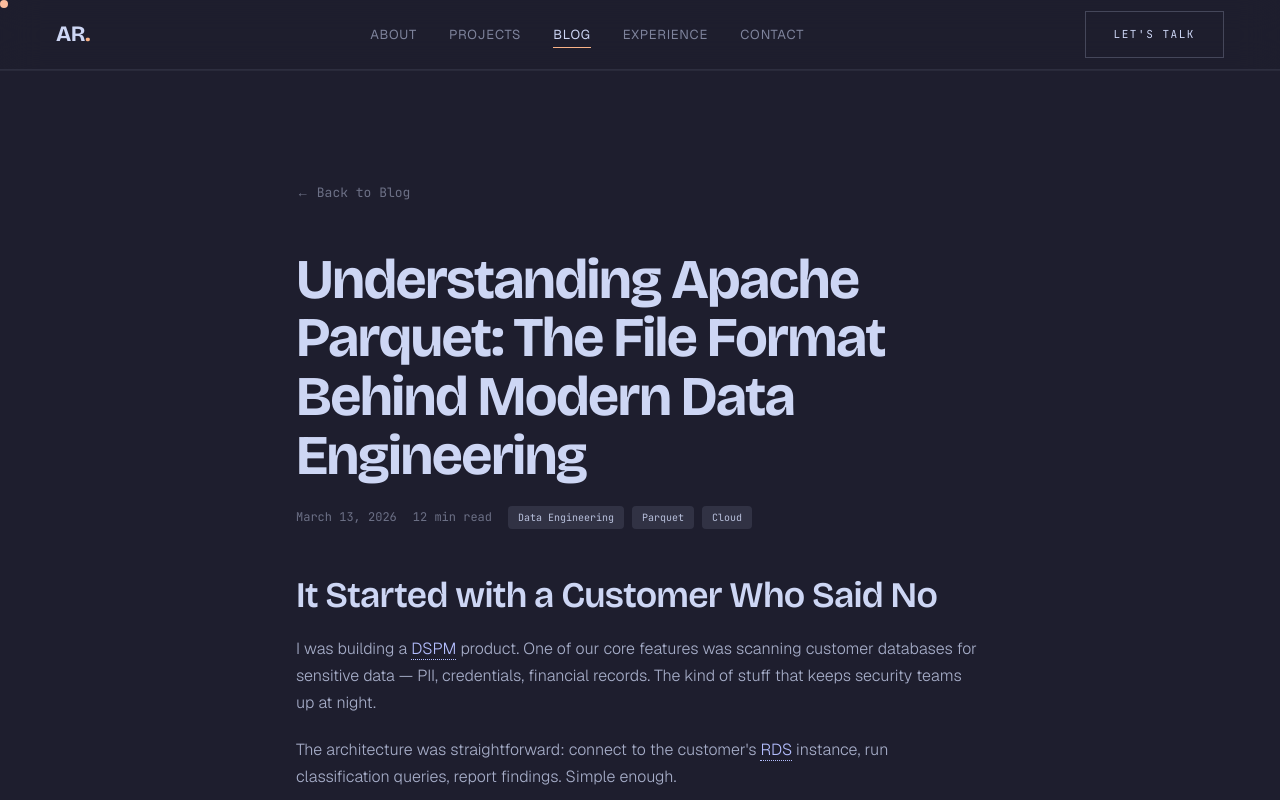
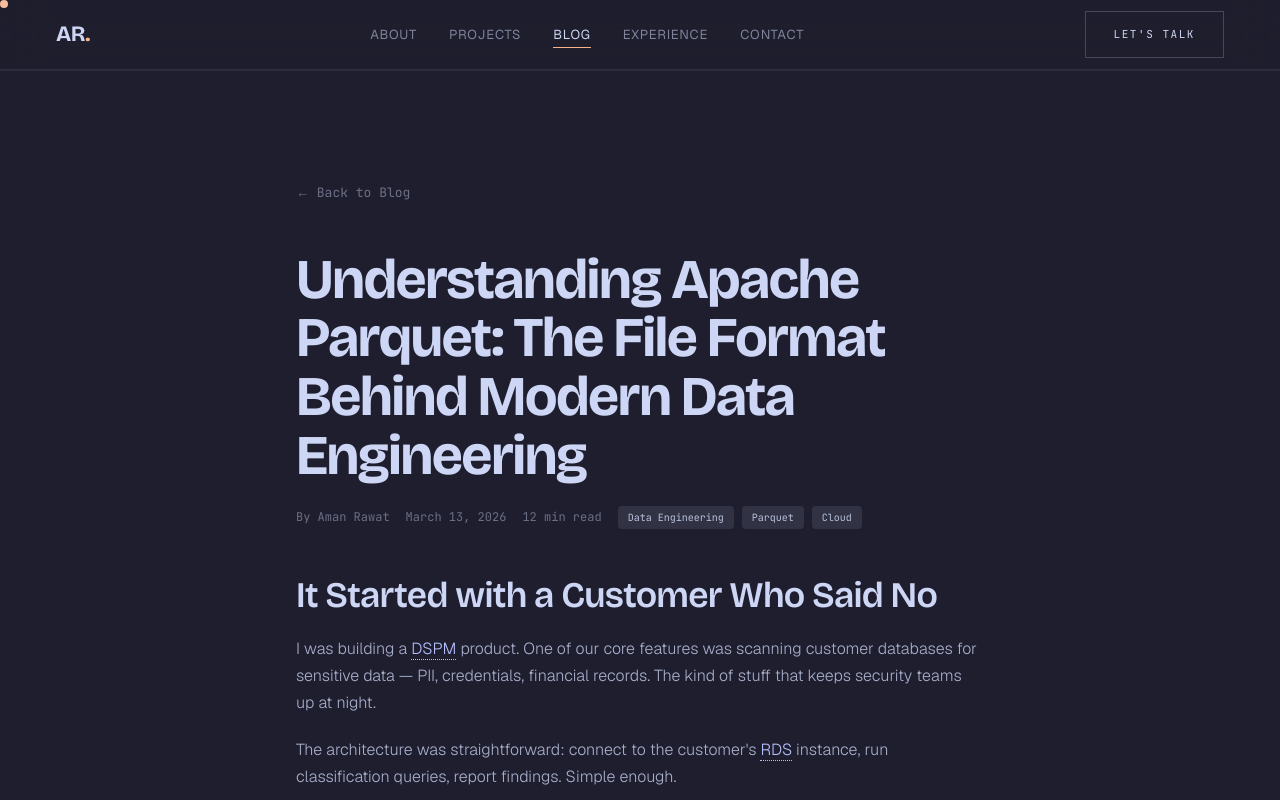
Before and after one commit to amvn-rwt/amanrwt.com, a Next.js app: page /blog/understanding-apache-parquet in a window 1280 px wide. Shown: the top 800 px of the page. Built offline with nearby package versions, Linux system fonts and the light colour scheme.

Commit message:
Add author attribution to blog post and enhance Navbar scroll progress animation for improved user experience.

```diff
--- a/app/blog/[slug]/page.tsx
+++ b/app/blog/[slug]/page.tsx
@@ -53,6 +53,9 @@ export default async function BlogPostPage({ params }: PageProps) {
 
             <div className="flex flex-wrap items-center gap-4 mt-5 mb-10">
               <span className="font-mono text-[12px] text-overlay0">
+                By Aman Rawat
+              </span>
+              <span className="font-mono text-[12px] text-overlay0">
                 {new Date(fm.date).toLocaleDateString("en-US", {
                   month: "long",
                   day: "numeric",
--- a/components/Navbar.tsx
+++ b/components/Navbar.tsx
@@ -18,6 +18,7 @@ export function Navbar() {
   const pathname = usePathname();
   const [mobileOpen, setMobileOpen] = useState(false);
   const [scrollProgress, setScrollProgress] = useState(0);
+  const targetRef = useRef(0);
   const rafIdRef = useRef<number | null>(null);
 
   const isBlogRoute = pathname.startsWith("/blog");
@@ -25,10 +26,11 @@ export function Navbar() {
   useEffect(() => {
     if (!isBlogRoute) {
       setScrollProgress(0);
+      targetRef.current = 0;
       return;
     }
 
-    const computeProgress = () => {
+    const computeTarget = () => {
       const doc = document.documentElement;
       const scrollTop = window.scrollY || doc.scrollTop;
       const height = doc.scrollHeight - doc.clientHeight;
@@ -37,12 +39,7 @@ export function Navbar() {
     };
 
     const handleScroll = () => {
-      if (rafIdRef.current != null) {
-        cancelAnimationFrame(rafIdRef.current);
-      }
-      rafIdRef.current = requestAnimationFrame(() => {
-        setScrollProgress(computeProgress());
-      });
+      targetRef.current = computeTarget();
     };
 
     handleScroll();
@@ -58,6 +55,37 @@ export function Navbar() {
       window.removeEventListener("resize", handleScroll);
     };
   }, [isBlogRoute]);
+
+  useEffect(() => {
+    if (!isBlogRoute) {
+      return;
+    }
+
+    const animate = () => {
+      const current = scrollProgress;
+      const target = targetRef.current;
+      const diff = target - current;
+
+      if (Math.abs(diff) < 0.1) {
+        setScrollProgress(target);
+      } else {
+        // ease towards target
+        setScrollProgress(current + diff * 0.15);
+        rafIdRef.current = requestAnimationFrame(animate);
+      }
+    };
+
+    if (rafIdRef.current == null) {
+      rafIdRef.current = requestAnimationFrame(animate);
+    }
+
+    return () => {
+      if (rafIdRef.current != null) {
+        cancelAnimationFrame(rafIdRef.current);
+        rafIdRef.current = null;
+      }
+    };
+  }, [isBlogRoute, scrollProgress]);
 
   const isActive = (href: string) => {
     if (href.startsWith("/#")) return pathname === "/";
@@ -126,7 +154,7 @@ export function Navbar() {
           <div
             className="h-full rounded-r-full"
             style={{
-              width: `${scrollProgress}%`,
+              width: `${scrollProgress.toFixed(1)}%`,
               background:
                 "linear-gradient(90deg, var(--peach), var(--mauve), var(--blue), var(--teal))",
               transition: "width 220ms cubic-bezier(0.23, 1, 0.32, 1)",
```
